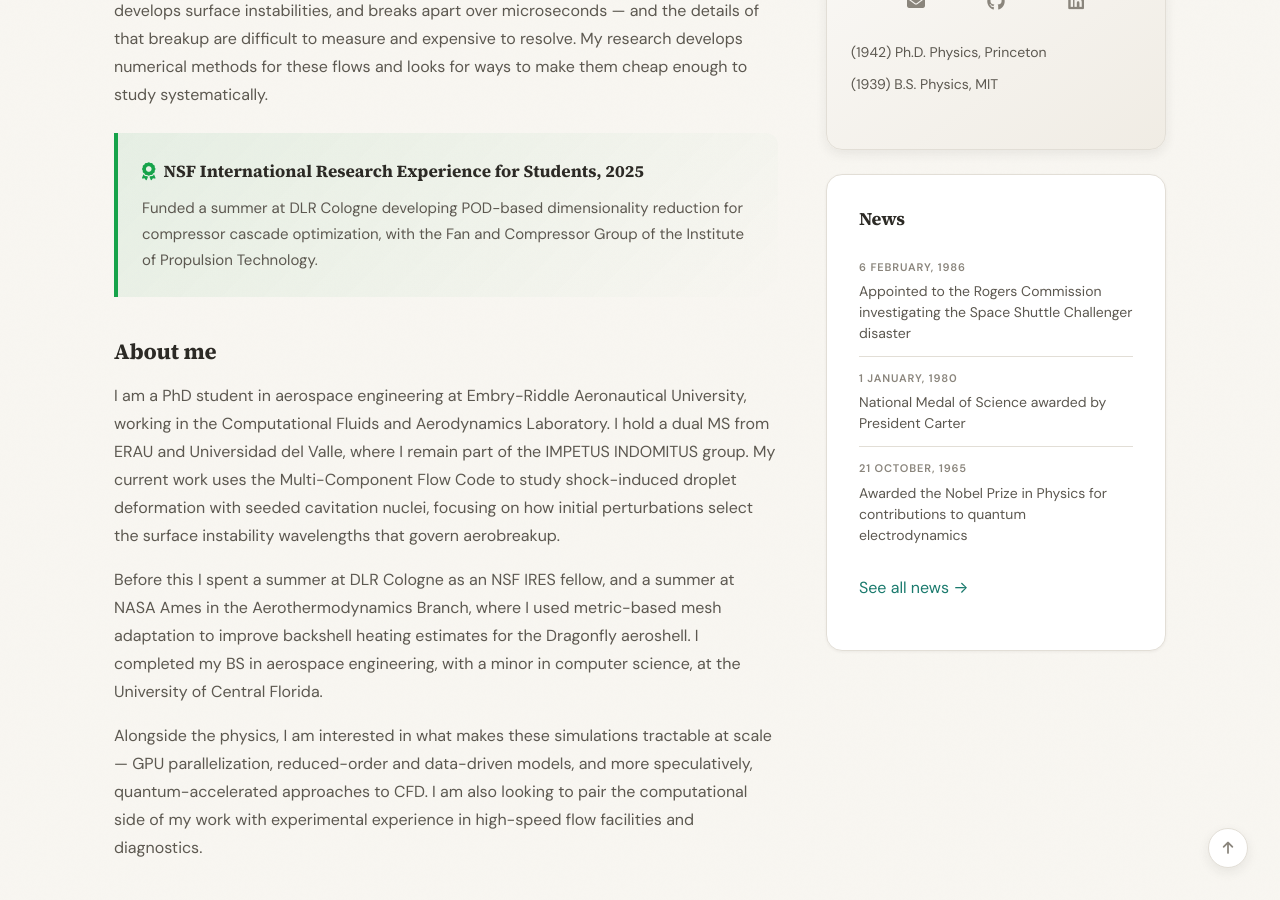
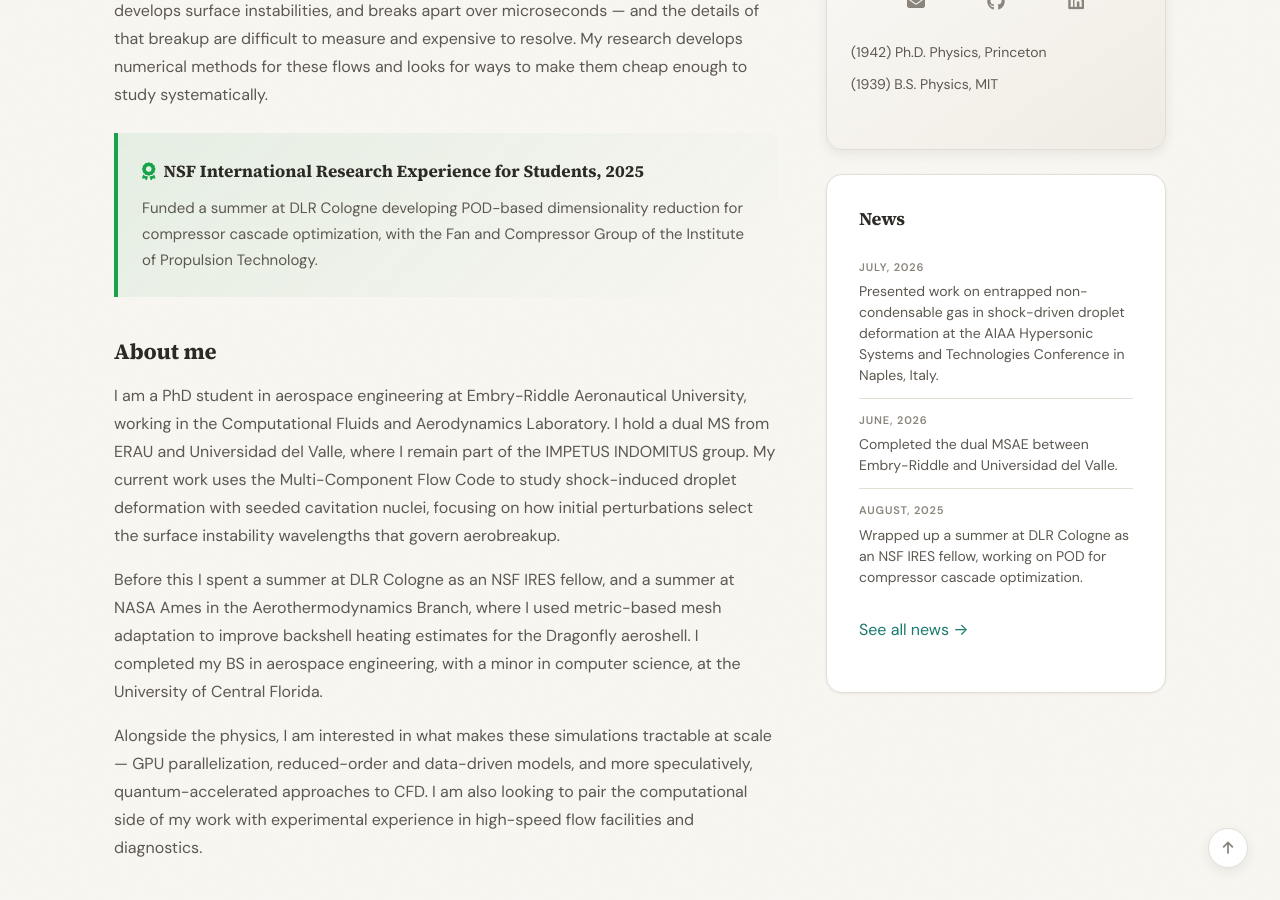
Before and after one commit to JuanPabloRoldan/JuanPabloRoldan.github.io, a Jekyll site: the page built from _pages/home.md, in a window 1280 px wide and 900 px high, scrolled down 422 px. Built offline with Jekyll 4.4.1, drawn with Linux system fonts in a browser that asks for light colours; a style sheet for code colours, icons or effects is not loaded.

Commit message:
Revise news entries for recent accomplishments
Updated news items with recent achievements and events.

```diff
--- a/_data/news.yml
+++ b/_data/news.yml
@@ -1,20 +1,8 @@
-# News items shown on the home page sidebar.
-# The 3 most recent are shown; all appear on /allnews.
-# Each entry needs: date, headline
-- date: 6 February, 1986
-  headline: "Appointed to the Rogers Commission investigating the Space Shuttle Challenger disaster"
+- date: July, 2026
+  headline: "Presented work on entrapped non-condensable gas in shock-driven droplet deformation at the AIAA Hypersonic Systems and Technologies Conference in Naples, Italy."
 
-- date: 1 January, 1980
-  headline: "National Medal of Science awarded by President Carter"
+- date: June, 2026
+  headline: "Completed the dual MSAE between Embry-Riddle and Universidad del Valle."
 
-- date: 21 October, 1965
-  headline: "Awarded the Nobel Prize in Physics for contributions to quantum electrodynamics"
-
-- date: 1 September, 1961
-  headline: "The Feynman Lectures on Physics begins publication"
-
-- date: 1 June, 1959
-  headline: "Delivered 'There's Plenty of Room at the Bottom' talk at Caltech APS meeting"
-
-- date: 1 January, 1951
-  headline: "Joined the faculty at California Institute of Technology"
+- date: August, 2025
+  headline: "Wrapped up a summer at DLR Cologne as an NSF IRES fellow, working on POD for compressor cascade optimization."
```
